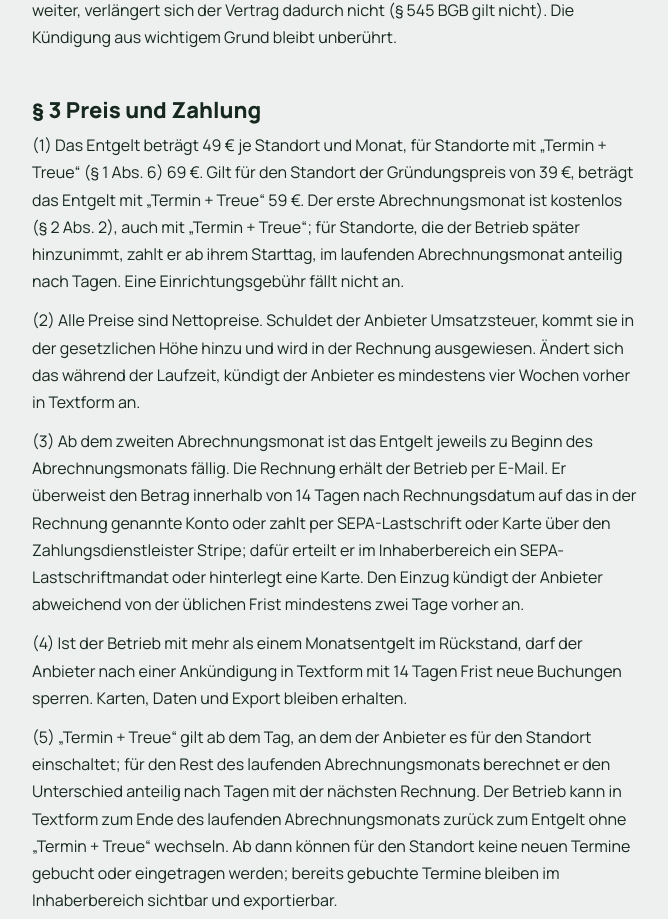
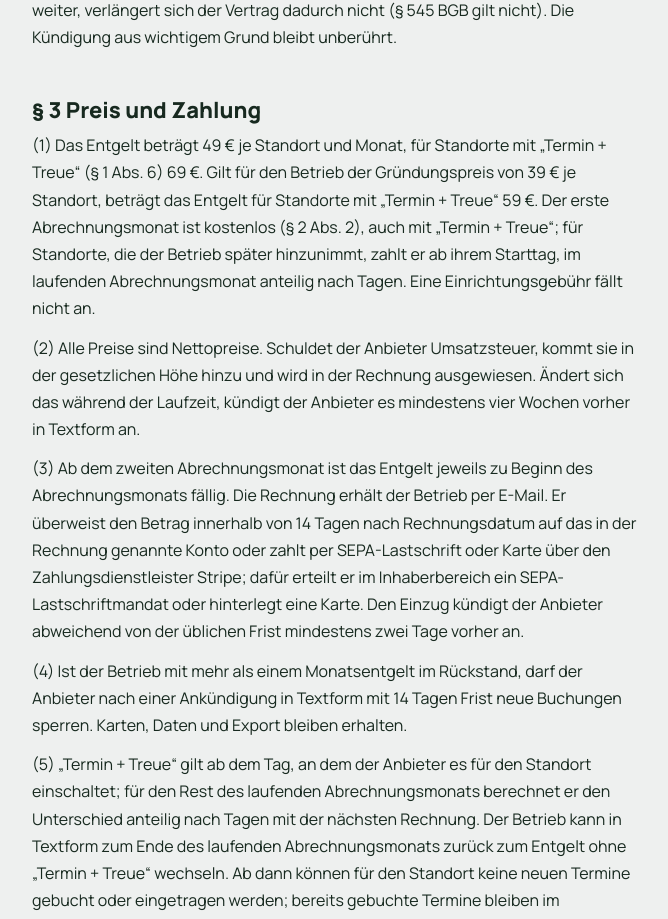
Before and after one commit to belmo-hub/loynara, a Next.js app: page /vertragsbedingungen in a window 1280 px wide. Shown: the part 2109-3028 px from the top of the page, without its empty margins (268-936 px from the left). Built offline with nearby package versions, Linux system fonts and the light colour scheme.

Commit message:
Word the founding price per business in § 3 (1)

```diff
--- a/src/app/vertragsbedingungen/page.tsx
+++ b/src/app/vertragsbedingungen/page.tsx
@@ -36,7 +36,7 @@ export default function VertragsbedingungenPage() {
     <p>(3) Danach läuft der Vertrag auf unbestimmte Zeit. Jede Seite kann mit einer Frist von 14 Tagen zum Ende eines Abrechnungsmonats kündigen. Kündigt der Betrieb im ersten Abrechnungsmonat, endet der Vertrag mit dessen Ablauf, frühestens aber 14 Tage nach Zugang der Kündigung, damit die Kundschaft das Ende rechtzeitig auf ihren Karten sieht; für die Zeit nach dem ersten Abrechnungsmonat fällt kein Entgelt an. Textform genügt, zum Beispiel eine E-Mail oder „Programm beenden“ im Inhaberbereich. Nutzt der Betrieb den Dienst nach Vertragsende weiter, verlängert sich der Vertrag dadurch nicht (§ 545 BGB gilt nicht). Die Kündigung aus wichtigem Grund bleibt unberührt.</p>
 
     <h2>§ 3 Preis und Zahlung</h2>
-    <p>(1) Das Entgelt beträgt {TERMIN_PRICE.list.base} € je Standort und Monat, für Standorte mit „Termin + Treue“ (§ 1 Abs. 6) {TERMIN_PRICE.list.termin} €. Gilt für den Standort der Gründungspreis von {TERMIN_PRICE.founding.base} €, beträgt das Entgelt mit „Termin + Treue“ {foundingTerminPrice()}. Der erste Abrechnungsmonat ist kostenlos (§ 2 Abs. 2), auch mit „Termin + Treue“; für Standorte, die der Betrieb später hinzunimmt, zahlt er ab ihrem Starttag, im laufenden Abrechnungsmonat anteilig nach Tagen. Eine Einrichtungsgebühr fällt nicht an.</p>
+    <p>(1) Das Entgelt beträgt {TERMIN_PRICE.list.base} € je Standort und Monat, für Standorte mit „Termin + Treue“ (§ 1 Abs. 6) {TERMIN_PRICE.list.termin} €. Gilt für den Betrieb der Gründungspreis von {TERMIN_PRICE.founding.base} € je Standort, beträgt das Entgelt für Standorte mit „Termin + Treue“ {foundingTerminPrice()}. Der erste Abrechnungsmonat ist kostenlos (§ 2 Abs. 2), auch mit „Termin + Treue“; für Standorte, die der Betrieb später hinzunimmt, zahlt er ab ihrem Starttag, im laufenden Abrechnungsmonat anteilig nach Tagen. Eine Einrichtungsgebühr fällt nicht an.</p>
     <p>(2) Alle Preise sind Nettopreise. Schuldet der Anbieter Umsatzsteuer, kommt sie in der gesetzlichen Höhe hinzu und wird in der Rechnung ausgewiesen. Ändert sich das während der Laufzeit, kündigt der Anbieter es mindestens vier Wochen vorher in Textform an.</p>
     <p>(3) Ab dem zweiten Abrechnungsmonat ist das Entgelt jeweils zu Beginn des Abrechnungsmonats fällig. Die Rechnung erhält der Betrieb per E-Mail. Er überweist den Betrag innerhalb von 14 Tagen nach Rechnungsdatum auf das in der Rechnung genannte Konto oder zahlt per SEPA-Lastschrift oder Karte über den Zahlungsdienstleister Stripe; dafür erteilt er im Inhaberbereich ein SEPA-Lastschriftmandat oder hinterlegt eine Karte. Den Einzug kündigt der Anbieter abweichend von der üblichen Frist mindestens zwei Tage vorher an.</p>
     <p>(4) Ist der Betrieb mit mehr als einem Monatsentgelt im Rückstand, darf der Anbieter nach einer Ankündigung in Textform mit 14 Tagen Frist neue Buchungen sperren. Karten, Daten und Export bleiben erhalten.</p>
```
Also changed, not shown: 1 other file (tests, documents, lock files or other folders).
